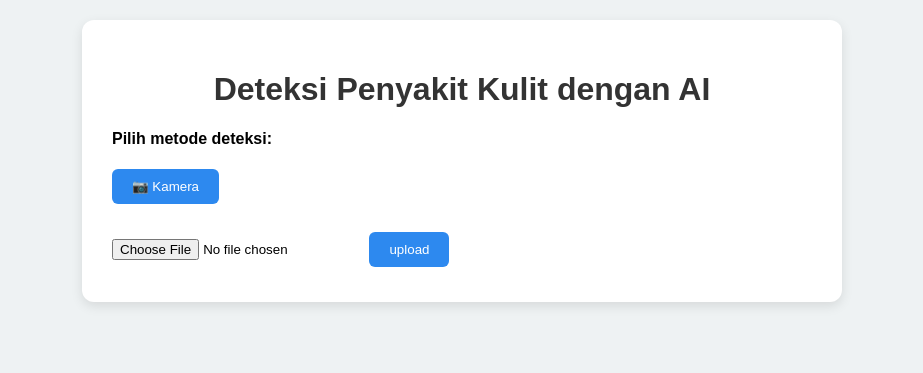
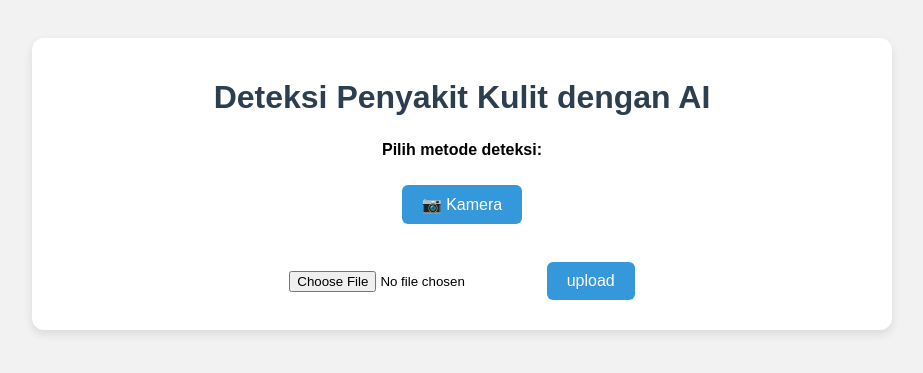
Before and after one commit to sirrauf/KuSehat-Web3, a Flask app: template templates/contoh-dashboard-user.html in a window 1280 px wide. Shown: the top 373 px of the page, without its empty margins (178-1101 px from the left). Run offline with Flask 2, Linux system fonts and the light colour scheme; the template is opened without the code that fills it, so the values that code supplies are empty.

Commit message:
Update contoh-dashboard-user-style.css

```diff
--- a/static/contoh-dashboard-user-style.css
+++ b/static/contoh-dashboard-user-style.css
@@ -1,40 +1,65 @@
 body {
     font-family: Arial, sans-serif;
-    background-color: #eef2f3;
-    margin: 0;
-    padding: 20px;
+    background-color: #f2f2f2;
+    padding: 30px;
 }
 
 .container {
     background: white;
-    padding: 30px;
+    padding: 20px 30px;
+    max-width: 800px;
+    margin: auto;
     border-radius: 12px;
-    max-width: 700px;
-    margin: auto;
-    box-shadow: 0 4px 12px rgba(0, 0, 0, 0.1);
+    box-shadow: 0 4px 10px rgba(0, 0, 0, 0.1);
 }
 
 h1 {
-    color: #333;
+    text-align: center;
+    color: #2c3e50;
+    margin-bottom: 25px;
+}
+
+form {
     text-align: center;
 }
 
 button, input[type="submit"] {
-    padding: 10px 20px;
-    background-color: #2d89ef;
+    background-color: #3498db;
     color: white;
     border: none;
+    padding: 10px 20px;
+    margin-top: 10px;
+    margin-bottom: 10px;
     border-radius: 6px;
     cursor: pointer;
-    margin: 5px 0;
+    font-size: 16px;
 }
 
 button:hover, input[type="submit"]:hover {
-    background-color: #185abc;
+    background-color: #2980b9;
+}
+
+input[type="file"] {
+    margin-top: 15px;
 }
 
 img {
-    margin-top: 20px;
-    width: 100%;
-    border-radius: 10px;
+    display: block;
+    max-width: 100%;
+    margin: 25px auto 0;
+    border-radius: 8px;
+    border: 1px solid #ccc;
 }
+
+/* Diagnosis styling */
+.diagnosis {
+    background-color: #fafafa;
+    padding: 15px 20px;
+    border-left: 5px solid #3498db;
+    border-radius: 6px;
+    white-space: pre-line;
+    line-height: 1.7;
+    font-size: 16px;
+    color: #333;
+    margin-top: 15px;
+}
```
